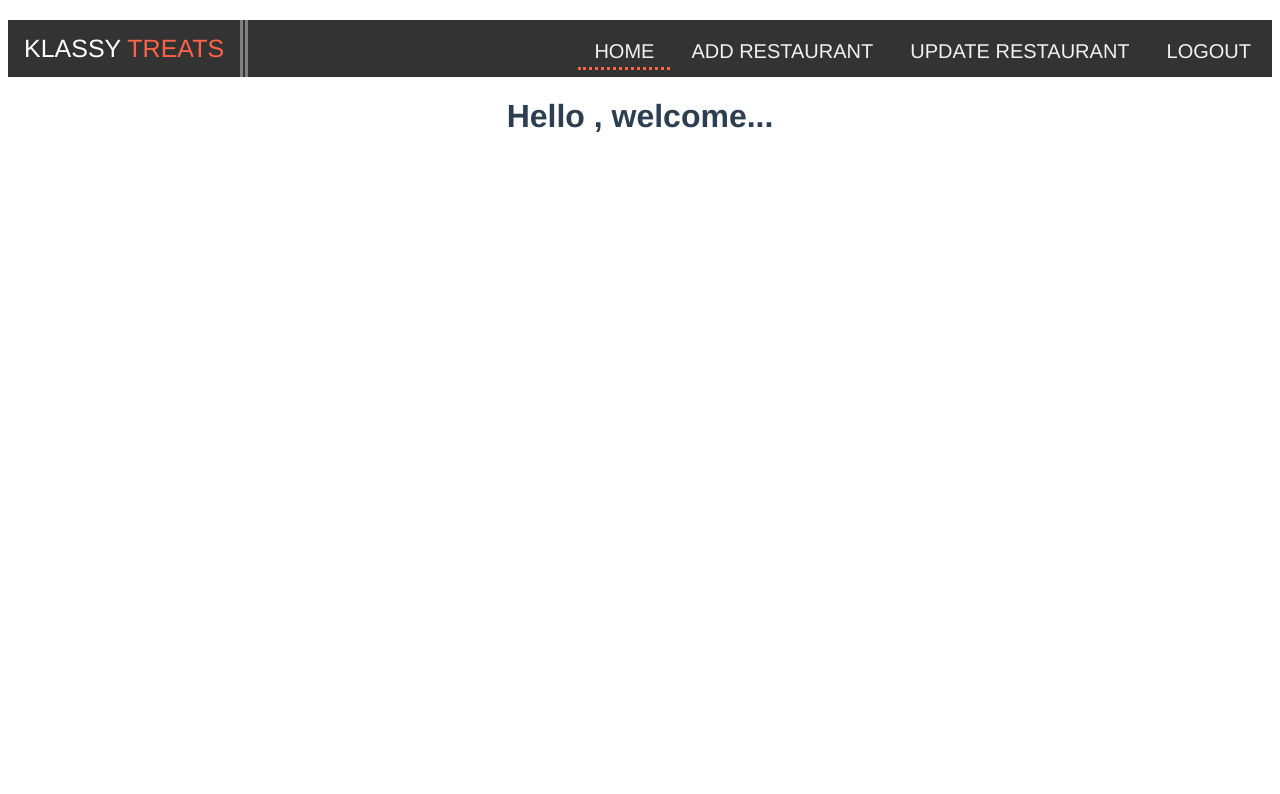
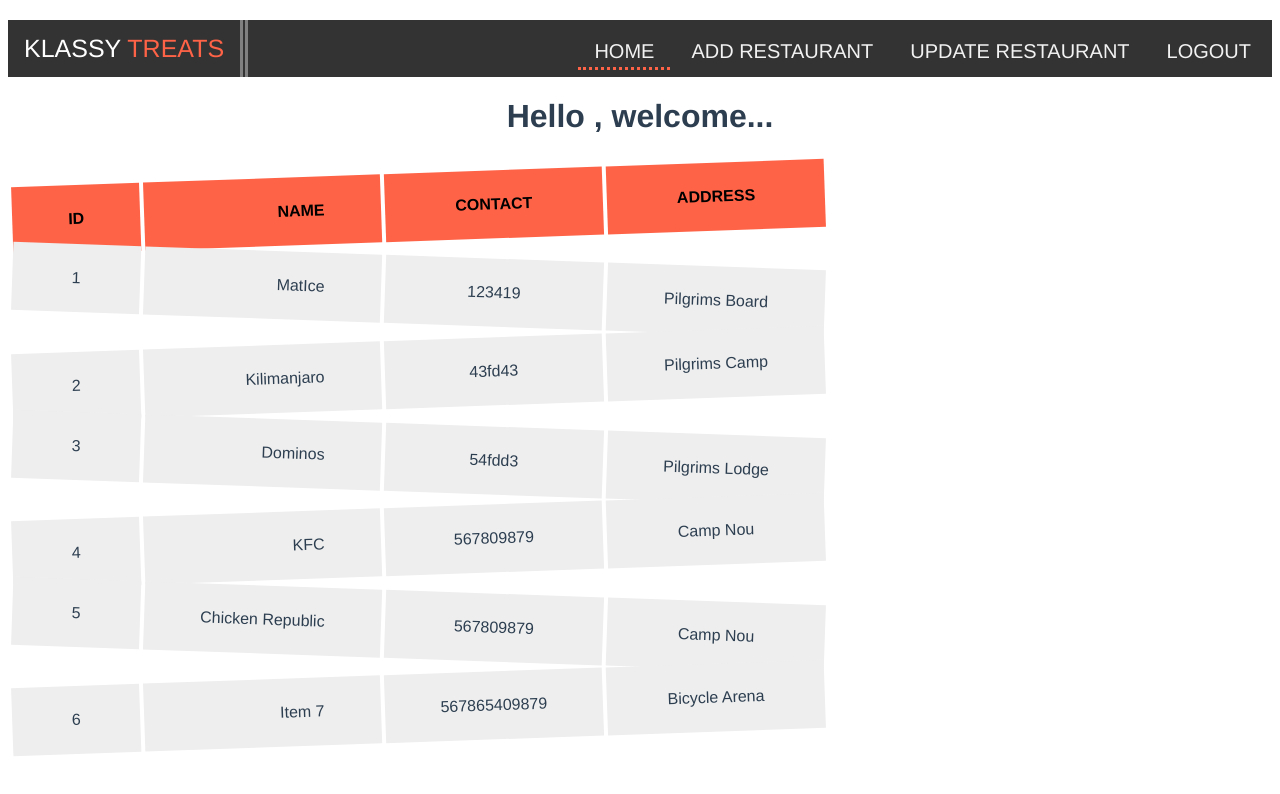
Before and after one commit to alimohammed99/Vue-restaurant_management_system, a Vue app: page / in a window 1280 px wide. Shown: the top 794 px of the page. Built offline with nearby package versions, Linux system fonts and the light colour scheme; data requests are answered from the project's data file; sample sign-in values are in the browser's storage.

Commit message:
Created table to show and add Restaurants

```diff
--- a/data/db.json
+++ b/data/db.json
@@ -120,5 +120,43 @@
       "password": "",
       "id": 15
     }
+  ],
+  "restaurants": [
+    {
+      "id": 1,
+      "name": "MatIce",
+      "contact": "123419",
+      "address": "Pilgrims Board"
+    },
+    {
+      "id": 2,
+      "name": "Kilimanjaro",
+      "contact": "43fd43",
+      "address": "Pilgrims Camp"
+    },
+    {
+      "id": 3,
+      "name": "Dominos",
+      "contact": "54fdd3",
+      "address": "Pilgrims Lodge"
+    },
+    {
+      "id": 4,
+      "name": "KFC",
+      "contact": "567809879",
+      "address": "Camp Nou"
+    },
+    {
+      "name": "Chicken Republic",
+      "contact": "567809879",
+      "address": "Camp Nou",
+      "id": 5
+    },
+    {
+      "name": "Item 7",
+      "contact": "567865409879",
+      "address": "Bicycle Arena",
+      "id": 6
+    }
   ]
 }
--- a/src/components/HeaderComponent.vue
+++ b/src/components/HeaderComponent.vue
@@ -11,7 +11,14 @@
 
 
         <!-- This doesn't need any route. Once clicked, it's gonna perform the function assigned to it. -->
-        <a @click="handleLogout" class="right" href="javascript:;">LOGOUT</a>
+        <!-- Displaying the Logout link if somebody is already logged in -->
+        <a v-if="isLoggedIn" @click="handleLogout" class="right" href="javascript:;">LOGOUT</a>
+
+
+        <!-- DIsplaying the Login link if the localStorage is empty, i.e, no User is currently logged in. -->
+        <router-link v-if="!isLoggedIn" class="right" to="/login">
+            LOGIN
+        </router-link>
 
         <router-link class="right" to="/update">
             UPDATE RESTAURANT
@@ -21,9 +28,9 @@
             ADD RESTAURANT
         </router-link>
 
-         <router-link class="right" to="/">
-                HOME
-            </router-link>
+        <router-link class="right" to="/">
+            HOME
+        </router-link>
 
     </div>
 </template>
@@ -37,9 +44,17 @@ export default {
    */
         handleLogout() {
             localStorage.clear(); // Clear user session data
-            this.$router.push({ name: 'LoginPage' }); // Redirect to the login page
+            this.$router.push({ name: 'HomeView' }); // Redirect to the login page
         }
 
+    },
+    computed: {
+        isLoggedIn() {
+            // Check if there is user data in localStorage
+            return localStorage.getItem('user-info') !== null;
+            // Above here, it means I returned that localStorage ISN'T EMPTY, i.e, there's a user data inside
+            // And I wanna display the Login link if localStorage IS EMPTY, therefore I have to negate this function with '!' in the router tag.
+        },
     }
 
 };
--- a/src/views/AddRestaurant.vue
+++ b/src/views/AddRestaurant.vue
@@ -2,6 +2,13 @@
     <HeaderComponent />
     <div>
         <h1>Add Restaurant</h1>
+
+        <form style="width: 100%" class="add" action="" @submit="addRestaurant">
+            <input type="text" name="name" placeholder="Enter Name" v-model="Restaurant.name" required>
+            <input type="text" name="contact" placeholder="Enter Contact Number" v-model="Restaurant.contact" required>
+            <input type="text" name="address" placeholder="Enter Address" v-model="Restaurant.address" required>
+            <button @click="addRestaurant" type="submit">ADD</button>
+        </form>
     </div>
 </template>
 
@@ -16,10 +23,59 @@ export default {
         if (!status) {
             this.$router.push({ name: 'SignUp' })
         }
+    },
+    data() {
+        return {
+            Restaurant: {
+                name: "",
+                contact: "",
+                address: ""
+            }
+        }
+    },
+    methods: {
+        addRestaurant() {
+            // Check if any of the required fields are empty
+            if (!this.Restaurant.name || !this.Restaurant.contact || !this.Restaurant.address) {
+                alert('Please fill in all the required fields.');
+            } else {
+                // Proceed with adding the restaurant (you can implement this logic)
+                // ...
+                // After successfully adding the restaurant, you may want to clear the form:
+                this.Restaurant.name = '';
+                this.Restaurant.contact = '';
+                this.Restaurant.address = '';
+            }
+        }
     }
+
 }
 
 
 </script>
 
-<style></style>
+<style scoped>
+body {
+    padding: 0;
+    margin: 0;
+}
+.add input {
+    width: 800px;
+    height: 70px;
+    padding-left: 20px;
+    display: block;
+    margin-bottom: 30px;
+    margin-right: auto;
+    margin-left: auto;
+    border: 1px solid skyblue;
+}
+.add button {
+    width: 320px;
+    height: 40px;
+    border: none;
+    background: rgb(24, 146, 24);
+    color: #fff;
+    cursor: pointer;
+    border-radius: 15px;
+}
+</style>
--- a/src/views/HomeView.vue
+++ b/src/views/HomeView.vue
@@ -2,45 +2,133 @@
     <!-- Include the HeaderComponent for navigation -->
     <HeaderComponent />
 
-    <!-- Display a welcome message with user's first name and last name -->
     <div>
-        <h1>Hello {{ first_name }} {{ last_name }}, welcome...</h1>
+        <h1 v-if="!isLoggedIn">Hello welcome to the Home Page</h1>
+    </div>
+
+    <!-- Display a welcome message with user's first name and last name and User is logged in -->
+    <div>
+        <h1 v-if="isLoggedIn">Hello {{ first_name }} {{ last_name }}, welcome...</h1>
+    </div>
+
+
+    <div style="text-align:center">
+        <table class="zigzag">
+            <thead>
+                <tr>
+                    <th class="header">ID</th>
+                    <th class="header">NAME</th>
+                    <th class="header">CONTACT</th>
+                    <th class="header">ADDRESS</th>
+                </tr>
+            </thead>
+            <tbody>
+                <!-- Looping the Restaurants list -->
+                <tr v-for="item in restaurants" :key="item.id">
+                    <td>{{ item.id }}</td>
+                    <td>{{ item.name }}</td>
+                    <td>{{ item.contact }}</td>
+                    <td>{{ item.address }}</td>
+                </tr>
+            </tbody>
+        </table>
     </div>
 </template>
 
-
 <script>
-import HeaderComponent from '../components/HeaderComponent.vue'
+import HeaderComponent from '../components/HeaderComponent.vue';
+import axios from 'axios';
 export default {
     name: 'HomeView',
     data() {
         return {
             first_name: '',
-            last_name: ''
+            last_name: '',
+
+            // Initializing the restaurants array. It's an array....coz we have a lot of restaurants in the database(json-server).
+            restaurants: []
+        };
+    },
+    components: { HeaderComponent },
+    computed: {
+        isLoggedIn() {
+            // Check if there is user data in localStorage
+            return !!localStorage.getItem('user-info');
+            // The double negation makes the code up there boolean(true or false)
         }
     },
-    components: { HeaderComponent },
-    mounted() {
+    async mounted() {
         // Retrieve User information from local storage
-        // 'user-info' is the name we used while storing data in the local storage initially...
+        // 'user-info' is the name we used while storing data in local storage initially...
         let currentUser = localStorage.getItem('user-info');
 
-        // Parse user information and set first_name and last_name in data
-        this.first_name = JSON.parse(currentUser).first_name;
-        this.last_name = JSON.parse(currentUser).last_name;
-        // 'JSON.parse' is used to parse the string retrieved from local storage(currentUser) into a JavaScript Object(JSON).That's coz the data stored in the 'user-info' initially is in JSON format.
-        // The data retrieved from the local storage is STRING by default.
-        // So we save in JSON format and retrieve in JSON format.
+        // If there's a user logged in
+        if (currentUser) {
 
-        // After parsing the JSON string, I have access to its properties as if it were a regular JavaScript object. So I was able to extract first_name and last_name that I need.
+            // Parse user information and set first_name and last_name in data
+            const userData = JSON.parse(currentUser);
+            // 'JSON.parse' is used here to parse the string retrieved from local storage(currentUser) into a JavaScript Object(JSON).That's coz the data stored in the 'user-info' initially is in JSON format.
+            // The data retrieved from the local storage is STRING by default.
+            // So we save in JSON format and retrieve in JSON format.
 
-        // Check if there's no user information, redirect to SignUp page
-        if (!currentUser) {
-            this.$router.push({ name: 'SignUp' });
+            this.first_name = userData.first_name;
+            this.last_name = userData.last_name;
         }
+        // else {
+            // Check if there's no user information, redirect to SignUp page
+            this.$router.push({ name: 'HomeView' });
+        // }
+
+        // Fetching the Restaurants from the json-server
+        let action = await axios.get("http://localhost:3000/restaurants");
+
+        // Assigning the result to our 'restaurant' array
+        this.restaurants = action.data
+        // It's action.data coz I need access to the data inside the result
     }
-}
+};
 </script>
 
+<style>
+/* Define styles for table cells */
+table {
+    font-family: sans-serif;
+    text-align: center;
 
-<style></style>
+}
+
+th,
+td {
+    padding: 1.55em 3.5em;
+    text-align: center;
+}
+
+th:nth-child(2),
+td:nth-child(2) {
+    text-align: right;
+}
+
+td {
+    background-color: #eee;
+}
+
+th {
+    background-color: tomato;
+    color: black;
+}
+
+/* Define styles for the zigzag effect */
+.zigzag {
+    border-collapse: separate;
+    border-spacing: 0.25em 1em;
+}
+
+.zigzag tbody tr:nth-child(odd) {
+    transform: rotate(2deg);
+}
+
+.zigzag thead tr,
+.zigzag tbody tr:nth-child(even) {
+    transform: rotate(-2deg);
+}
+</style>
```
